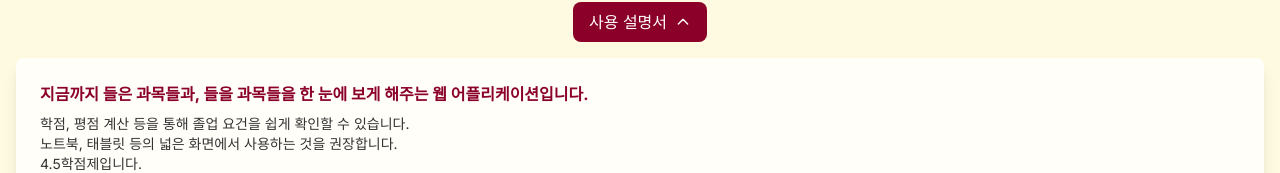
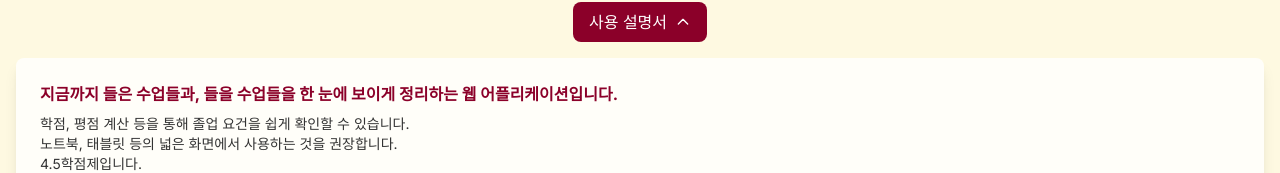
Before and after one commit to anamGIGANTICpenguin/sugang-planner, a React (Vite) app: page / in a window 1280 px wide. Both pictures are taken after a click on the button "사용 설명서". Shown: the part 372-545 px from the top of the page. Built offline with nearby package versions, Linux system fonts and the light colour scheme; a web font is replaced by a local one.

Commit message:
ga4 adsense

```diff
--- a/index.html
+++ b/index.html
@@ -27,6 +27,8 @@
 
       gtag('config', 'G-5ZXY4WGTDT');
     </script>
+    <script async src="https://pagead2.googlesyndication.com/pagead/js/adsbygoogle.js?client=ca-pub-5133731955816773"
+    crossorigin="anonymous"></script>
   </head>
   <body>
     <div id="root"></div>
--- a/src/components/Common/Instructions.tsx
+++ b/src/components/Common/Instructions.tsx
@@ -34,7 +34,7 @@ const Instructions: React.FC = () => {
       >
         <div className="space-y-4">
           <section>
-            <h3 className="font-bold mb-2 text-[#8B0029] dark:text-[#F8F2DE]">지금까지 들은 과목들과, 들을 과목들을 한 눈에 보게 해주는 웹 어플리케이션입니다.</h3>
+            <h3 className="font-bold mb-2 text-[#8B0029] dark:text-[#F8F2DE]">지금까지 들은 수업들과, 들을 수업들을 한 눈에 보이게 정리하는 웹 어플리케이션입니다.</h3>
             <p className="text-sm">
               학점, 평점 계산 등을 통해 졸업 요건을 쉽게 확인할 수 있습니다.
             </p>
```
